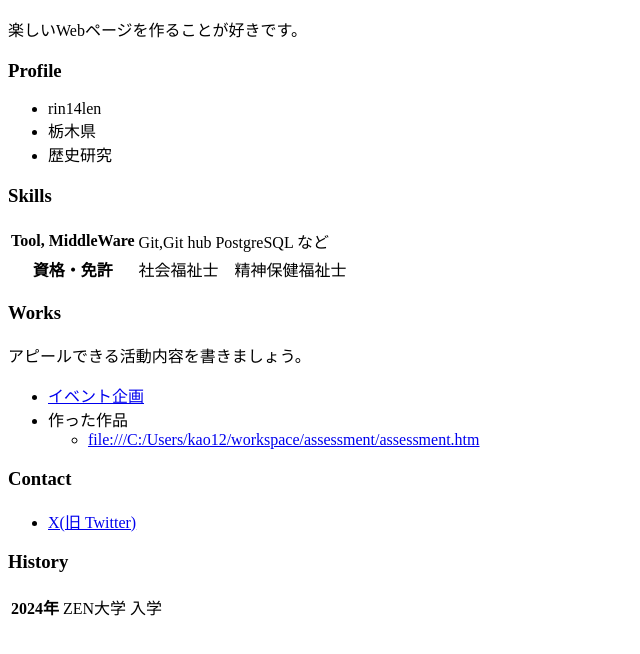
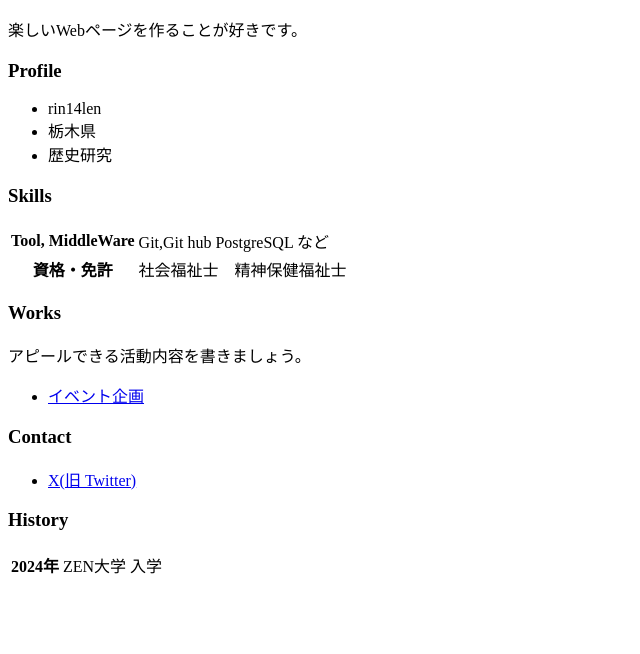
Before and after one commit to rin14len/rin14len.github.io, a plain HTML site: page index.html in a window 1280 px wide. Shown: the part 110-764 px from the top of the page, without its empty margins (0-640 px from the left). Drawn offline with Linux system fonts and the light colour scheme.

Commit message:
Update index.html

```diff
--- a/index.html
+++ b/index.html
@@ -36,13 +36,6 @@
     <p>アピールできる活動内容を書きましょう。</p>
     <ul>
       <li><a href="https://github.com/">イベント企画</a></li>
-
-      <li>
-        作った作品
-        <ul>
-          <li><a href="https://example.com/">file:///C:/Users/kao12/workspace/assessment/assessment.htm</a></li>
-        </ul>
-      </li>
     </ul>
 
     <h3>Contact</h3>
```
